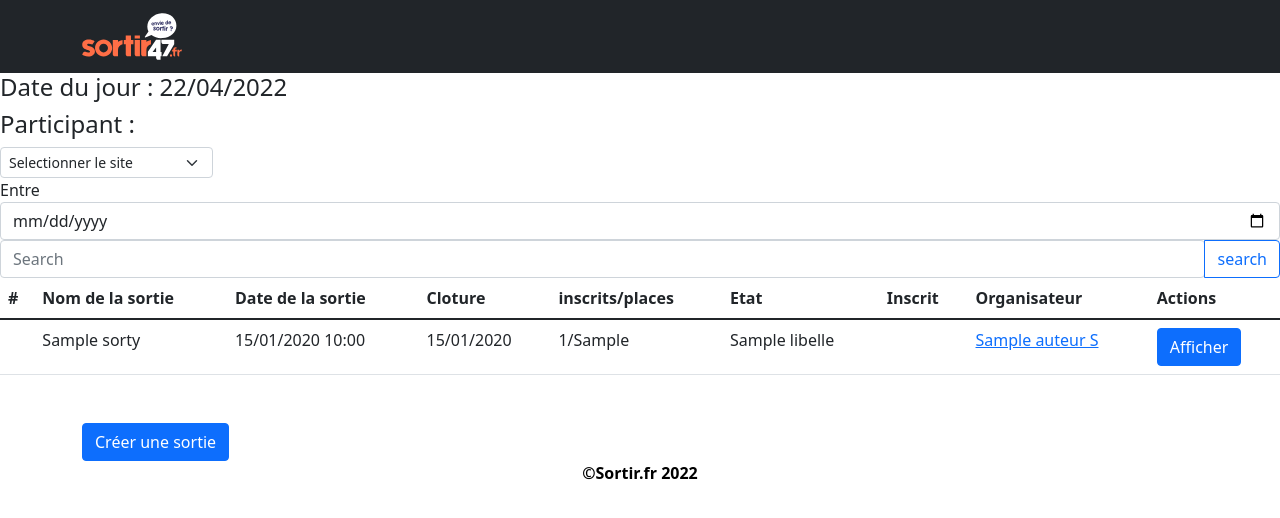
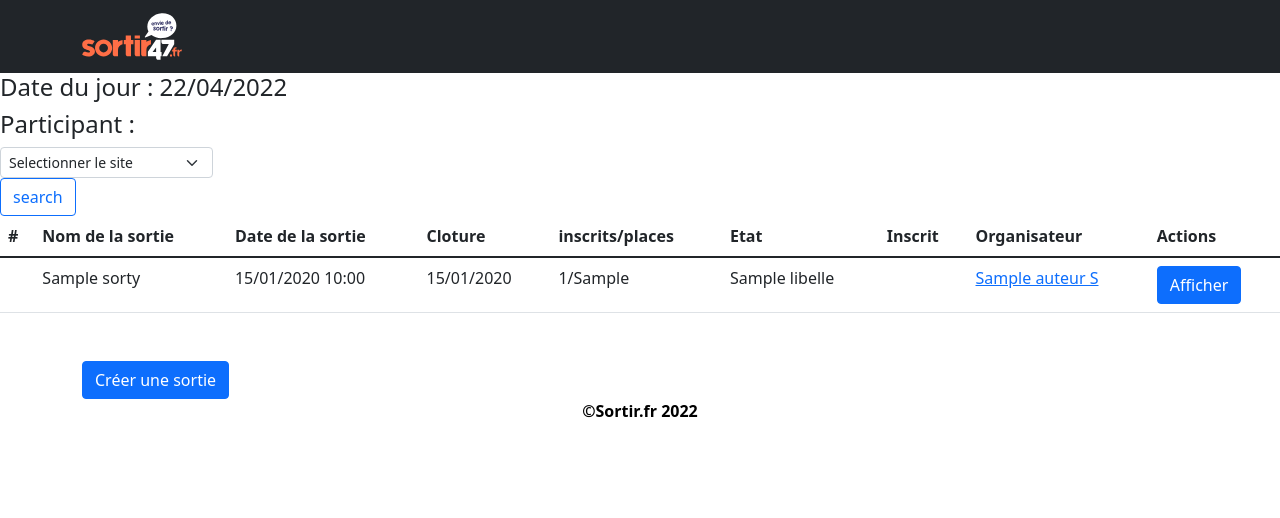
Before and after one commit to thierrybornet/sortir.com, a Symfony app: template templates/main/index.html.twig in a window 1280 px wide. Shown: the top 518 px of the page. Run offline with Twig, Linux system fonts and the light colour scheme; the template is opened without the code that fills it: most values are stand-ins (such as "Sample title", 1, 10 or a date in 2020); some libraries are stand-ins or nearby versions.

Commit message:
modification...

```diff
--- a/templates/main/index.html.twig
+++ b/templates/main/index.html.twig
@@ -23,7 +23,7 @@
         <div>
             {{ form_start(filtreForm) }}
             <div class="col-2">
-                <select class="form-select form-select-sm " aria-label=".form-select-sm example">
+                <select class="form-select form-select-sm " aria-label=".form-select-sm example" name="site">
                     <option selected>Selectionner le site </option>
                     {%  for site in sites %}
                         <option value="1">{{ site.nom }}</option>
@@ -31,9 +31,11 @@
 
                 </select>
             </div>
-            <div><label for="filtre_sortie_Entre" class="required">Entre</label>
-                <input type="date" id="filtre_sortie_Entre" name="filtre_sortie[Entre]" required="required" class="form-control "></div>
 
+
+
+
+            <button type="submit" class="btn btn-outline-primary">search</button>
 
             {{ form_end(filtreForm) }}
         </div>
@@ -42,10 +44,10 @@
 
 
 
-    <div class="input-group">
+   {#<div class="input-group">
         <input type="search" class="form-control rounded" placeholder="Search" aria-label="Search" aria-describedby="search-addon" />
         <button type="button" class="btn btn-outline-primary">search</button>
-    </div>
+    </div> #}
     <table class="table">
         <thead>
         <tr>
```
Also changed, not shown: src/Controller/MainController.php (+12 -1 lines).
